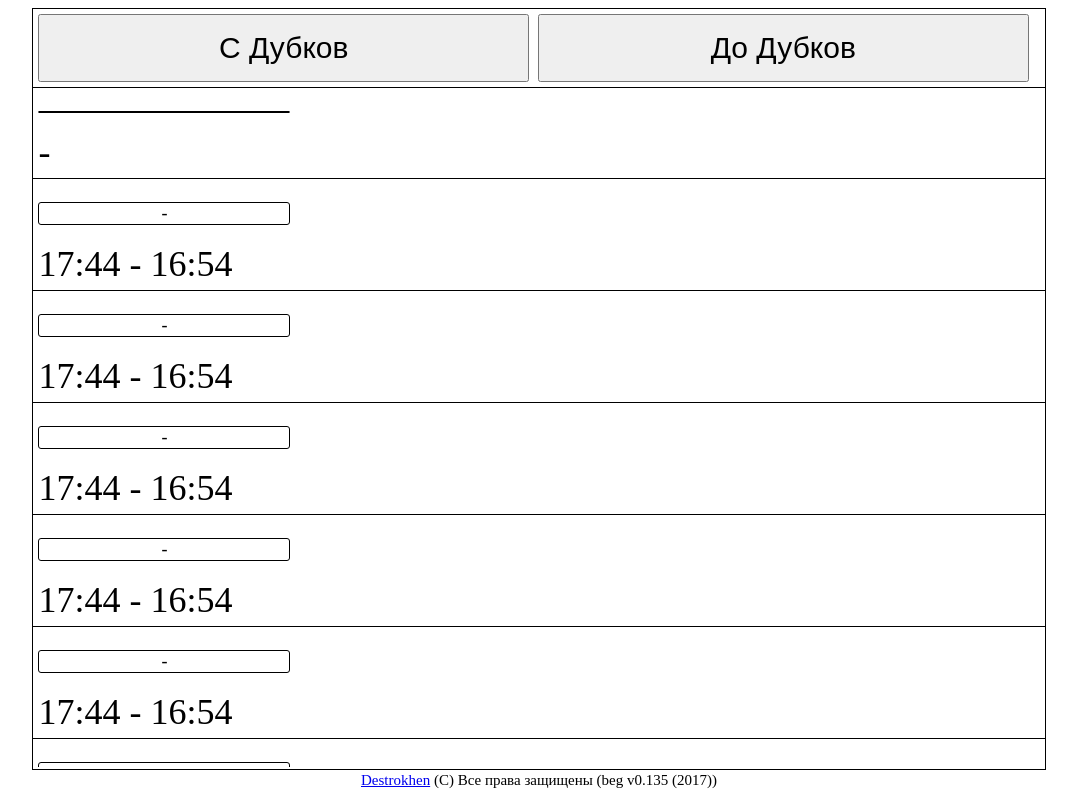
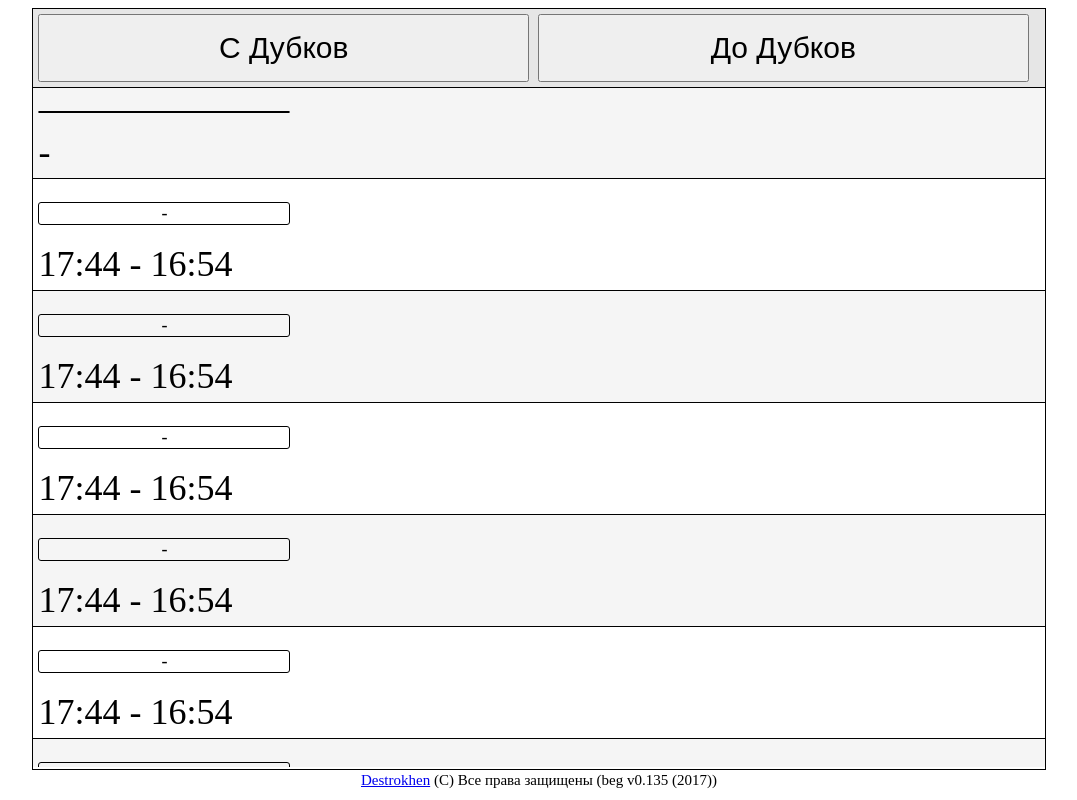
Before and after one commit to Destrokhen/destrokhen.github.io, a plain HTML site: page index.html in a window 1280 px wide. Shown: the whole page, without its empty margins (101-1178 px from the left). Drawn offline with Linux system fonts and the light colour scheme; no server answers.

Commit message:
inital commit

```diff
--- a/style.css
+++ b/style.css
@@ -5,6 +5,7 @@
 	margin-right: auto;
 	border: 1px solid black;
 	font-size: 36px;
+    min-height: 70vh;
 }
 
 #bd {
@@ -46,6 +47,14 @@
 	margin-right: auto;
 }
 
+#info {
+    background-color: #E6E6E6;
+}
+
+#s1,#s3,#s5,#s7,#s9,#s11,#s13 {
+    background-color:#F5F5F5;
+}
+
 #time1,#time2,#time3,#time4,#time5,#time6,#time7,#time8,#time9,#time10,#time11,#time12,#time13,#time14 {
 	border: 1px solid black;
 	font-size:18px;
```
